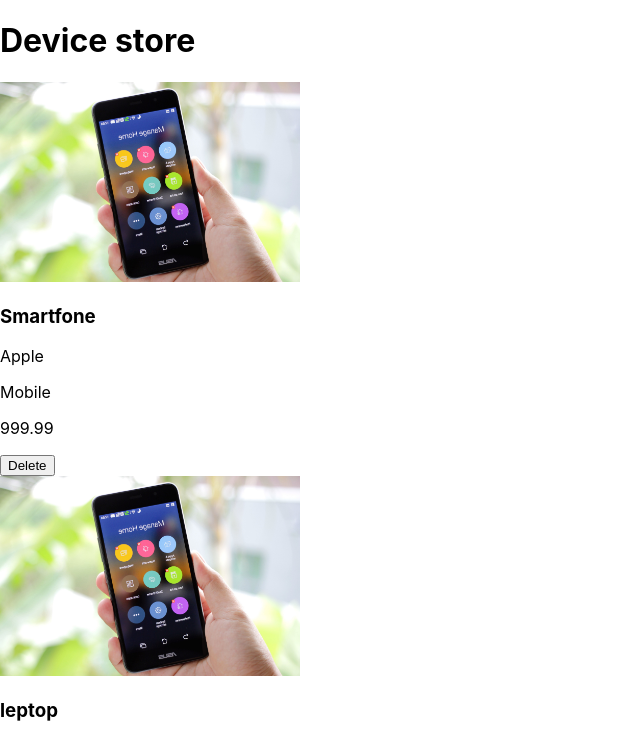
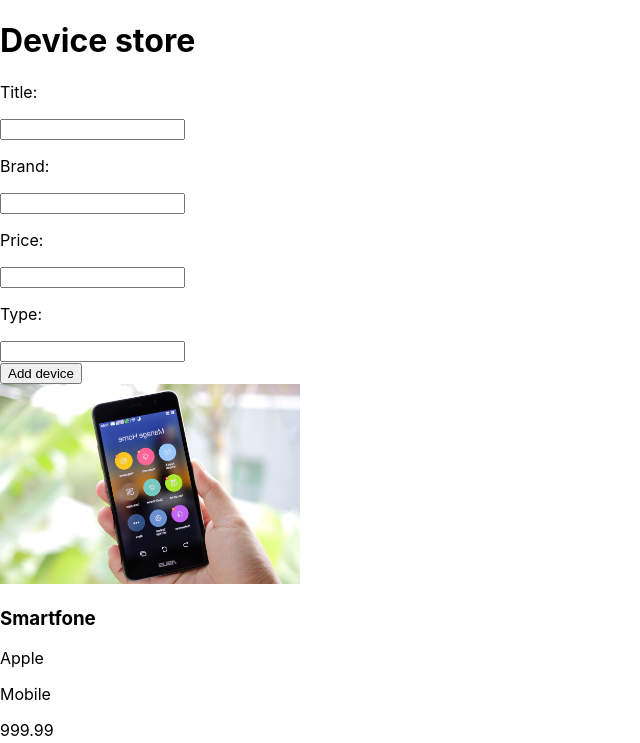
Before and after one commit to ExLuZiVe53/React-Module-2-Practis, a React (Create React App) app: page / in a window 1280 px wide. Shown: the top 743 px of the page, without its empty margins (0-640 px from the left). Built offline with nearby package versions, Linux system fonts and the light colour scheme.

Commit message:
added DeviceForm

```diff
--- a/src/components/App.jsx
+++ b/src/components/App.jsx
@@ -2,6 +2,7 @@
 
 import { Component } from 'react';
 import DeviceList from './DeviceList/DeviceList';
+import DeviceForm from './DeviceForm/DeviceForm';
 
 const devices = [
   {
@@ -114,6 +115,7 @@
         <h1>Device store</h1>
         {/* за допомогою {} у js пишемо jsx-файли*/}
         {/*Після імпорту передаємо пропси */}
+        <DeviceForm />
         <DeviceList
           devices={this.state.devices}
           onDeleteDevice={this.onDeleteDevice}
--- /dev/null
+++ b/src/components/DeviceForm/DeviceForm.jsx
@@ -0,0 +1,80 @@
+import { Component } from 'react';
+
+export default class DeviceForm extends Component {
+  // створюємо state
+  state = {
+    title: '',
+    brand: '',
+    price: '',
+    type: '',
+  };
+
+  //  Створюємо метод для зміни стейту
+  onInputChangeValue = event => {
+    // коли звертаємось до поля об'єкту використовуємо [] для того щоб написати вираз який підставить назву властивості об'єкта
+    // event.target.name - куди записувати?
+    // event.target.value - що записувати?
+    // {key:value}
+    this.setState({ [event.target.name]: event.target.value });
+    // патерн контрольовані форми
+  };
+
+  onFormSubmit = event => {
+    event.preventDefault();
+    console.log(event);
+  };
+
+  render() {
+    // Деструкторизуємо наші пропси зі стейту
+    const { title, brand, price, type } = this.state;
+    return (
+      <div>
+        <form onSubmit={this.onFormSubmit}>
+          <label>
+            <p>Title:</p>
+            <input
+              type="text"
+              //   значення ім'я name має співпадати з нашим стейтом
+              name="title"
+              value={title}
+              onChange={this.onInputChangeValue}
+              required
+            />
+          </label>
+          <label>
+            <p>Brand:</p>
+            <input
+              type="text"
+              name="brand"
+              value={brand}
+              onChange={this.onInputChangeValue}
+              required
+            />
+          </label>
+          <label>
+            <p>Price:</p>
+            <input
+              type="text"
+              name="price"
+              value={price}
+              onChange={this.onInputChangeValue}
+              required
+            />
+          </label>
+          <label>
+            <p>Type:</p>
+            <input
+              type="text"
+              name="type"
+              value={type}
+              onChange={this.onInputChangeValue}
+              required
+            />
+          </label>
+          <br />
+          <button type="submit">Add device</button>
+        </form>
+      </div>
+    );
+  }
+}
```
